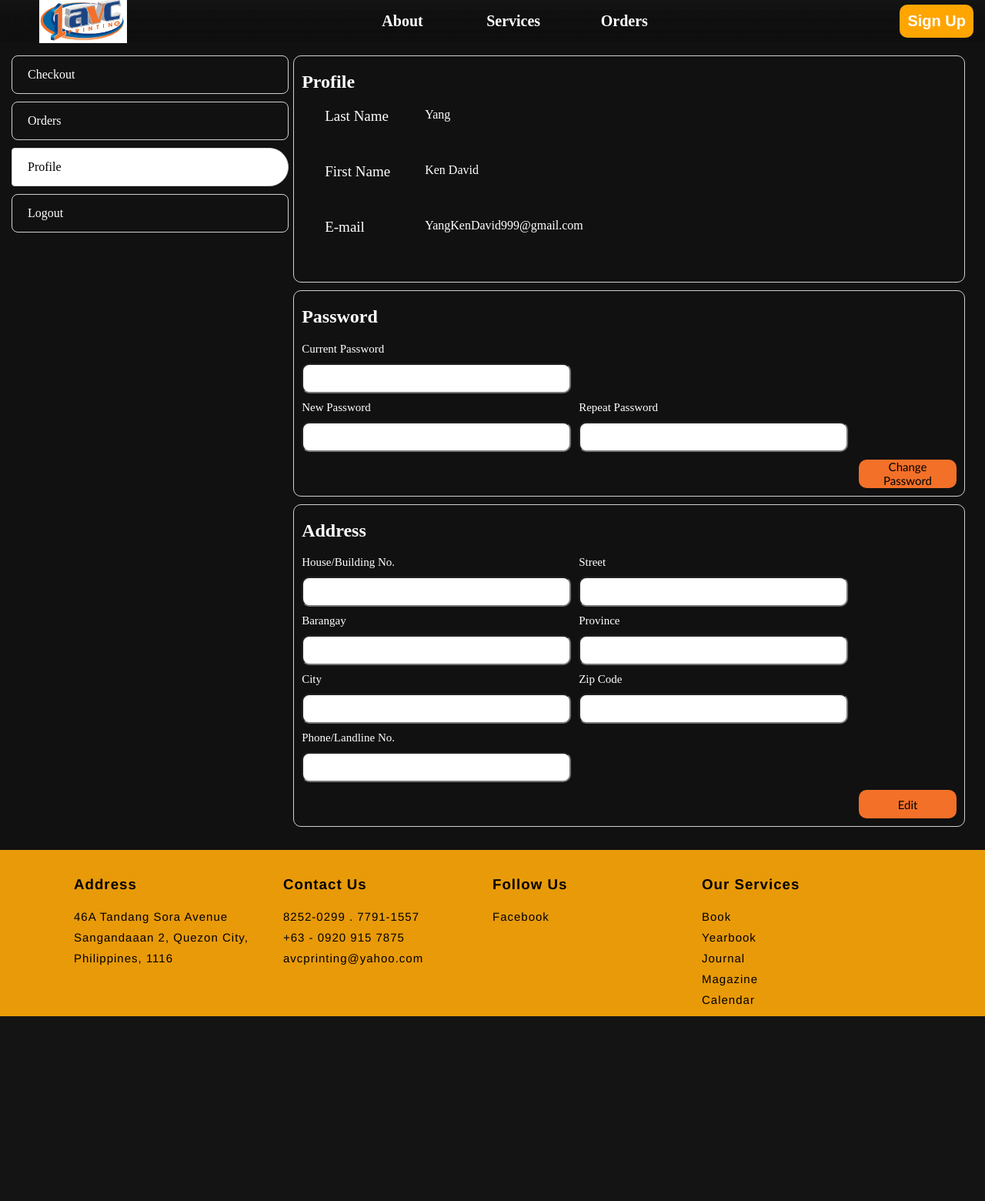
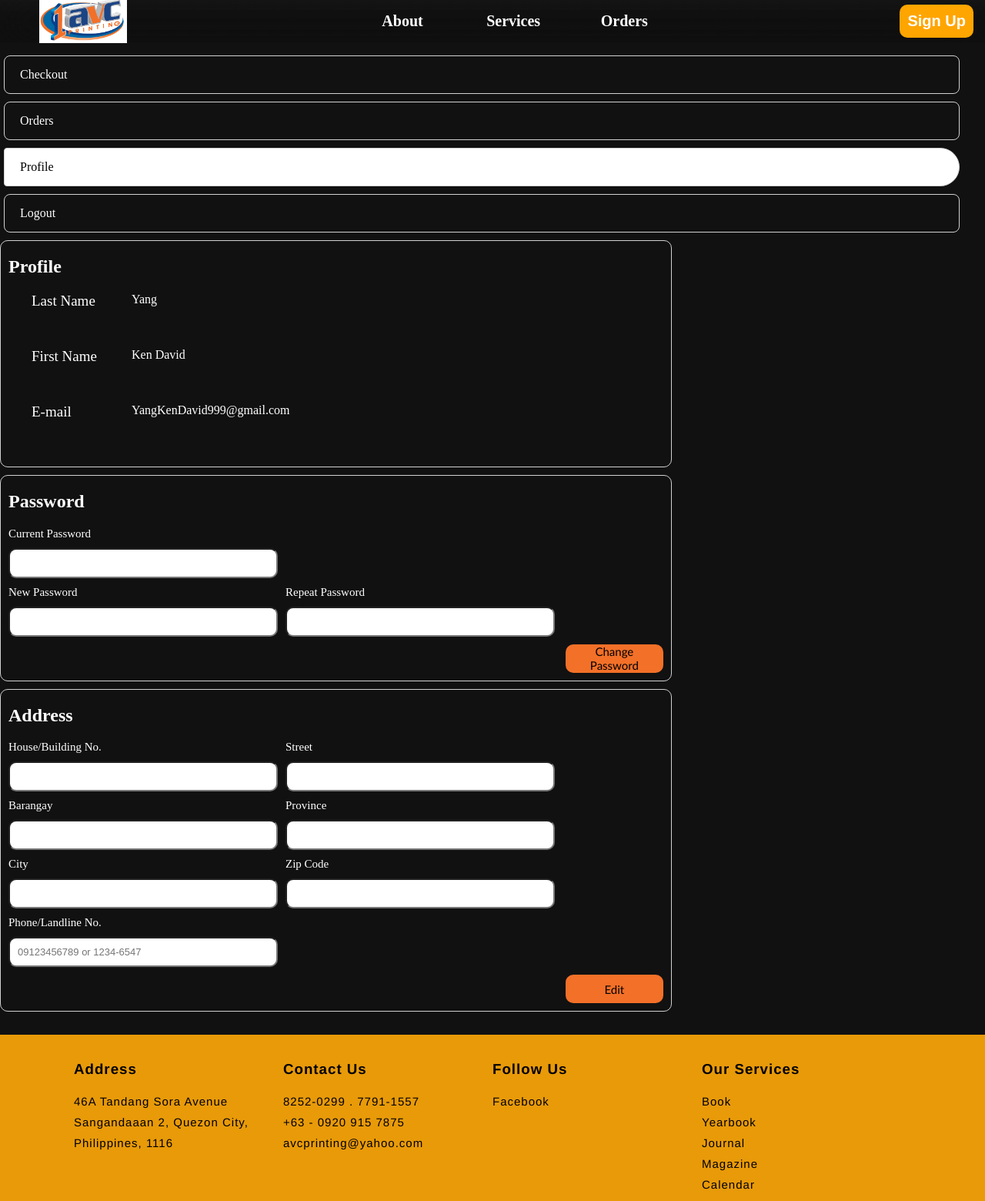
Before and after one commit to KenDavidYang/AVC, a PHP site: page /html/orders-profile.html in a window 1280 px wide. Shown: the whole page at 77% size. Before the commit the page ends 1320 px from the top, so only its background shows below. Run offline with PHP 8.4, Linux system fonts and the light colour scheme.

Commit message:
Add files via upload

```diff
--- a/css/orders-nav-bar.css
+++ b/css/orders-nav-bar.css
@@ -1,10 +1,3 @@
-aside{
-    width: 29%;
-    margin-left: 10px;
-    height: auto;
-    float: left;
-    display: block;
-}
 .order-nav{
     font: 16px /*montserrat, sans-serif*/;
     align-items: center;
--- a/html/orders-profile.html
+++ b/html/orders-profile.html
@@ -124,7 +124,7 @@
                 <div class="col">
                     <div class="form-group">
                         <div class="form-label">Phone/Landline No.</div>
-                        <input type="text" class="form-control">
+                        <input type="tel" class="form-control" placeholder="09123456789 or 1234-6547">
                     </div>
                 </div>
                 <button class="profile-button">Edit</button>
--- a/index.html
+++ b/index.html
@@ -30,6 +30,9 @@
             </a>
         </div>
     </div>
+
+
+
 
     <img class="banner-img" src="./image/index-banner.jpg" alt="banner-img">
 
```
